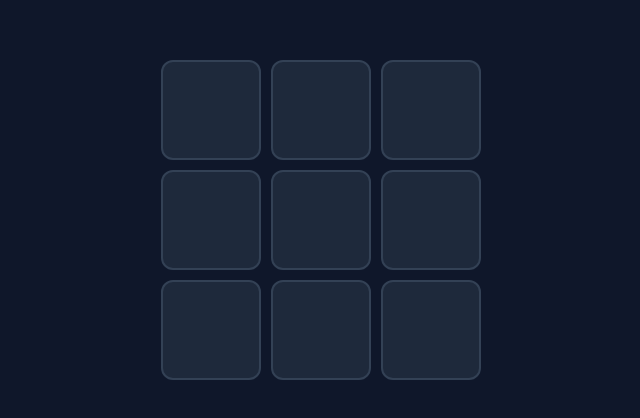
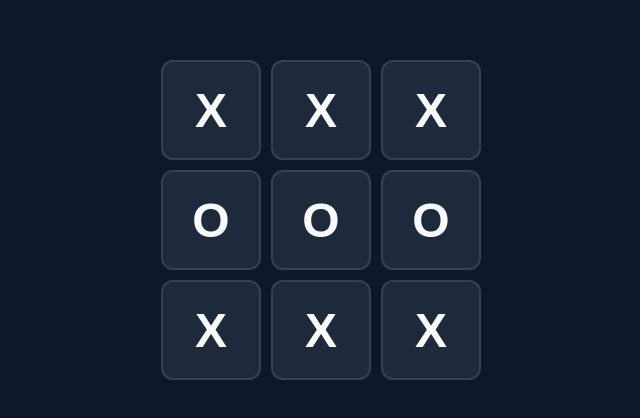
Before and after one commit to djimgon/tictacpro, a React app in the folder frontend/: page / in a window 1280 px wide. Shown: the part 180-598 px from the top of the page, without its empty margins (319-959 px from the left). Built offline with nearby package versions, Linux system fonts and the light colour scheme; the HTML template or start-up script is replaced by a standard one.

Commit message:
Added Square Component

```diff
--- a/frontend/src/components/Board.jsx
+++ b/frontend/src/components/Board.jsx
@@ -1,15 +1,17 @@
+import { Square} from "./Square";
+
 export function Board() {
     return (
         <div className="__board">
-            <button className="__square"></button>
-            <button className="__square"></button>
-            <button className="__square"></button>
-            <button className="__square"></button>
-            <button className="__square"></button>
-            <button className="__square"></button>
-            <button className="__square"></button>
-            <button className="__square"></button>
-            <button className="__square"></button>
+            <Square value="X" />
+            <Square value="X" />
+            <Square value="X" />
+            <Square value="O" />
+            <Square value="O" />
+            <Square value="O" />
+            <Square value="X" />
+            <Square value="X" />
+            <Square value="X" />
         </div>
     );
 }
--- /dev/null
+++ b/frontend/src/components/Square.jsx
@@ -0,0 +1,5 @@
+export function Square({ value }){
+    return (
+        <button className="square __square">{ value }</button>
+    );
+}
```
